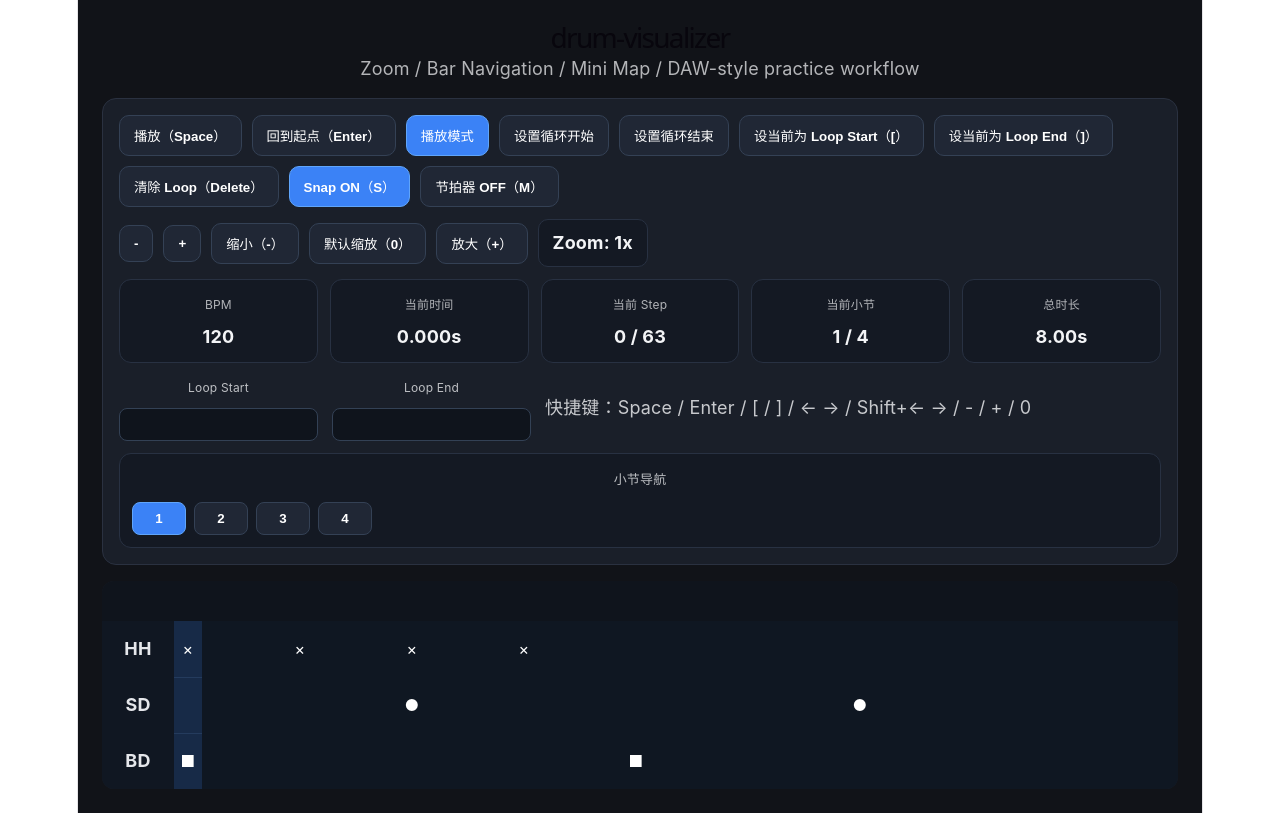
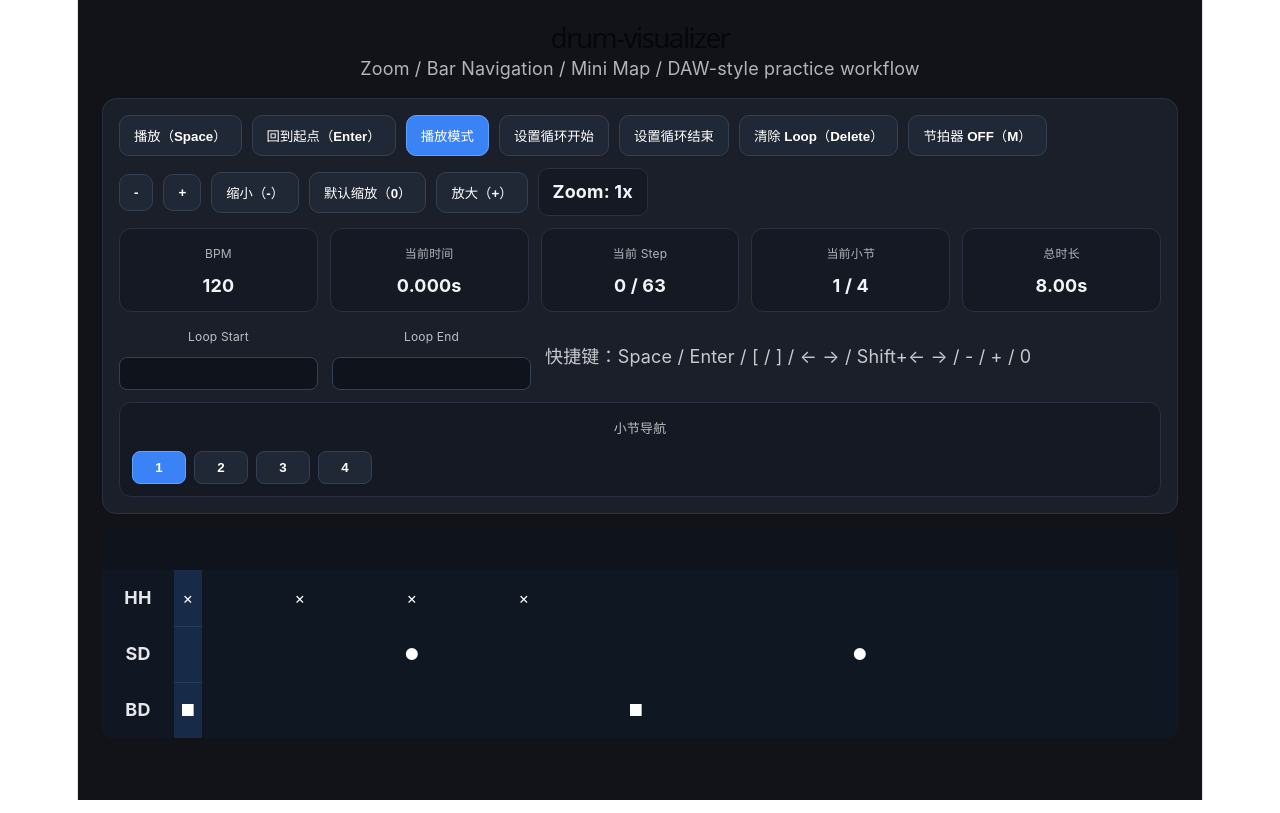
Before and after one commit to shenyiyang17-code/drum-visualizer, a React (Vite) app: page / in a window 1280 px wide. Built offline with nearby package versions, Linux system fonts and the light colour scheme.

Commit message:
simplify loop controls and remove snap UI

```diff
--- a/src/App.tsx
+++ b/src/App.tsx
@@ -136,7 +136,7 @@ export default function App() {
   const [loopStart, setLoopStart] = useState<number | null>(null);
   const [loopEnd, setLoopEnd] = useState<number | null>(null);
 
-  const [snapEnabled, setSnapEnabled] = useState(true);
+  const snapEnabled = true;
   const [metronomeEnabled, setMetronomeEnabled] = useState(false);
 
   const [stepWidth, setStepWidth] = useState(28);
@@ -150,11 +150,10 @@ export default function App() {
   const snapTime = useCallback(
     (t: number) => {
       const safe = clamp(t, 0, duration);
-      if (!snapEnabled) return safe;
       const snappedStep = Math.round(safe / stepDuration);
       return clamp(snappedStep * stepDuration, 0, duration);
     },
-    [duration, snapEnabled, stepDuration]
+    [duration, stepDuration]
   );
 
   const seekTo = useCallback(
@@ -294,6 +293,7 @@ export default function App() {
 
       if (mode === "setLoopEnd") {
         setLoopEndAt(target);
+        return;
       }
     },
     [mode, seekTo, setLoopEndAt, setLoopStartAt, snapTime]
@@ -461,11 +461,6 @@ export default function App() {
         return;
       }
 
-      if (e.key.toLowerCase() === "s") {
-        e.preventDefault();
-        setSnapEnabled((v) => !v);
-        return;
-      }
 
       if (e.key.toLowerCase() === "m") {
         e.preventDefault();
@@ -610,24 +605,13 @@ export default function App() {
               设置循环结束
             </button>
 
-            <button onClick={() => setLoopStartAt(currentTime)} style={buttonStyle(false)}>
-              设当前为 Loop Start（[）
-            </button>
 
-            <button onClick={() => setLoopEndAt(currentTime)} style={buttonStyle(false)}>
-              设当前为 Loop End（]）
-            </button>
 
             <button onClick={clearLoop} style={buttonStyle(false)}>
               清除 Loop（Delete）
             </button>
 
-            <button
-              onClick={() => setSnapEnabled((v) => !v)}
-              style={buttonStyle(snapEnabled)}
-            >
-              Snap {snapEnabled ? "ON" : "OFF"}（S）
-            </button>
+
 
             <button
               onClick={() => setMetronomeEnabled((v) => !v)}
```
